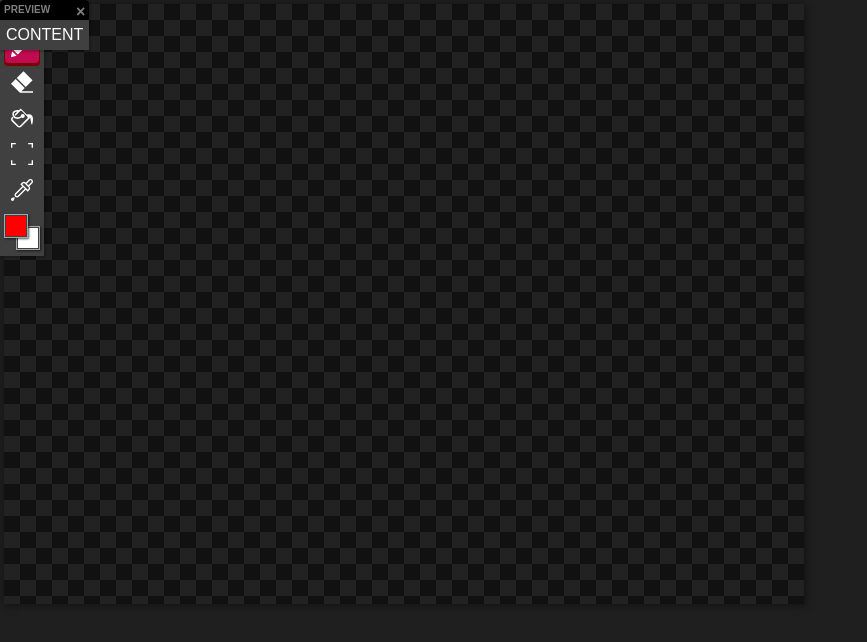
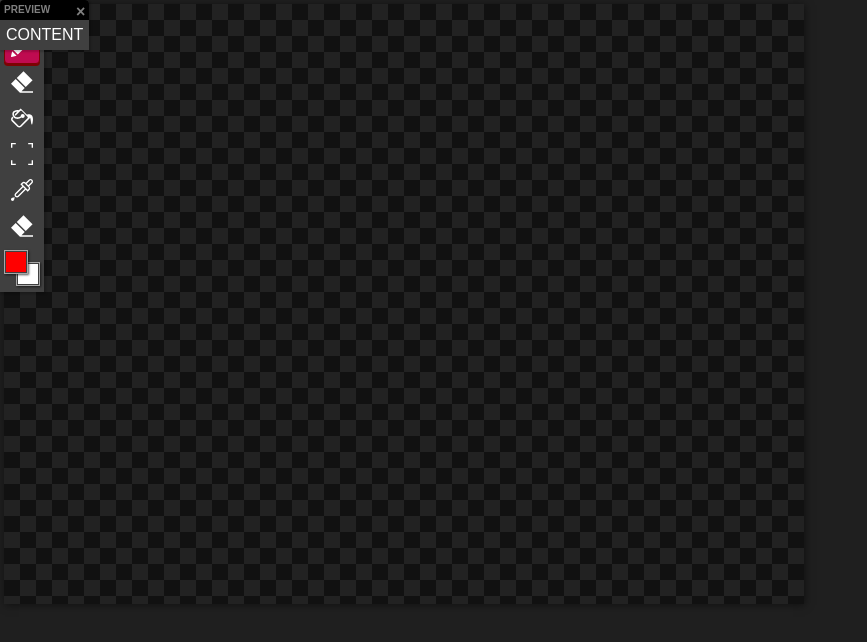
Before and after one commit to yuanworks/pixelly, a React (Create React App) app: page / in a window 1280 px wide. Shown: the top 642 px of the page, without its empty margins (0-867 px from the left). Built offline with nearby package versions, Linux system fonts and the light colour scheme.

Commit message:
Redux: Toolbar button selection

```diff
--- a/src/components/MainEditor.js
+++ b/src/components/MainEditor.js
@@ -4,6 +4,9 @@ import ToolbarButton from './layout/ToolbarButton';
 import Toolbar from './layout/Toolbar';
 import Artboard from './editor/Artboard';
 import Window from './layout/Window';
+import BrushesToolbarButton from '../containers/BrushesToolbarButton';
+
+import { Tools } from '../actions';
 
 class MainEditor extends Component {
 
@@ -49,6 +52,7 @@ class MainEditor extends Component {
           <ToolbarButton tool='fill' />
           <ToolbarButton tool='selector' />
           <ToolbarButton tool='picker' />
+          <BrushesToolbarButton tool={ Tools.ERASER } />
         </Toolbar>
 
         <Window title='Preview' defaultVisible='true' />
--- a/src/components/layout/ToolbarButton.js
+++ b/src/components/layout/ToolbarButton.js
@@ -12,13 +12,15 @@ class ToolbarButton extends Component {
 
   constructor(props) {
     super(props);
-    this.handleClick = this.handleClick.bind(this);
+    /*this.handleClick = this.handleClick.bind(this);*/
     this.renderButton = this.renderButton.bind(this);
   }
 
+  /*
   handleClick() {
     this.props.handleSelectionChange(this.props.tool);
   }
+  */
 
   renderButton() {
 
@@ -45,7 +47,7 @@ class ToolbarButton extends Component {
 
   render() {
     return (
-        <div className={"ToolbarButton" + (this.props.selected? ' ToolbarButton-selected' : ' ')} onClick={this.handleClick} style={this.props.style}>
+        <div className={"ToolbarButton" + (this.props.selected? ' ToolbarButton-selected' : ' ')} onClick={this.props.onClick} style={this.props.style}>
           <img src={this.renderButton()} alt="Edit" draggable="false" />
         </div>
     );
--- a/src/containers/BrushesToolbarButton.js
+++ b/src/containers/BrushesToolbarButton.js
@@ -1,14 +1,13 @@
-import React, { Component } from 'react';
 import { connect } from 'react-redux';
-import { setSelectedToolbrush } from '../actions';
+import { setSelectedTool } from '../actions';
 import ToolbarButton from '../components/layout/ToolbarButton';
 
 const mapStateToProps = (state, ownProps) => ({
-  active: ownProps.tool === state.selectedTool
+  selected: ownProps.tool === state.selectedTool
 });
 
 const mapDispatchToProps = (dispatch, ownProps) => ({
-  onClick: () => dispatch(setSelectedToolbrush(ownProps.tool))
+  onClick: () => dispatch(setSelectedTool(ownProps.tool))
 })
 
 export default connect(
--- a/src/reducers/selectedTool.js
+++ b/src/reducers/selectedTool.js
@@ -1,8 +1,9 @@
 import { Tools } from '../actions';
 
 const selectedTool = (state = Tools.PENCIL, action) => {
+  console.log("Selected Tool: ", state);
   switch (action.type) {
-    case 'SET_SELECTED_Tool':
+    case 'SET_SELECTED_TOOL':
       return action.tool;
 
     default:
```
